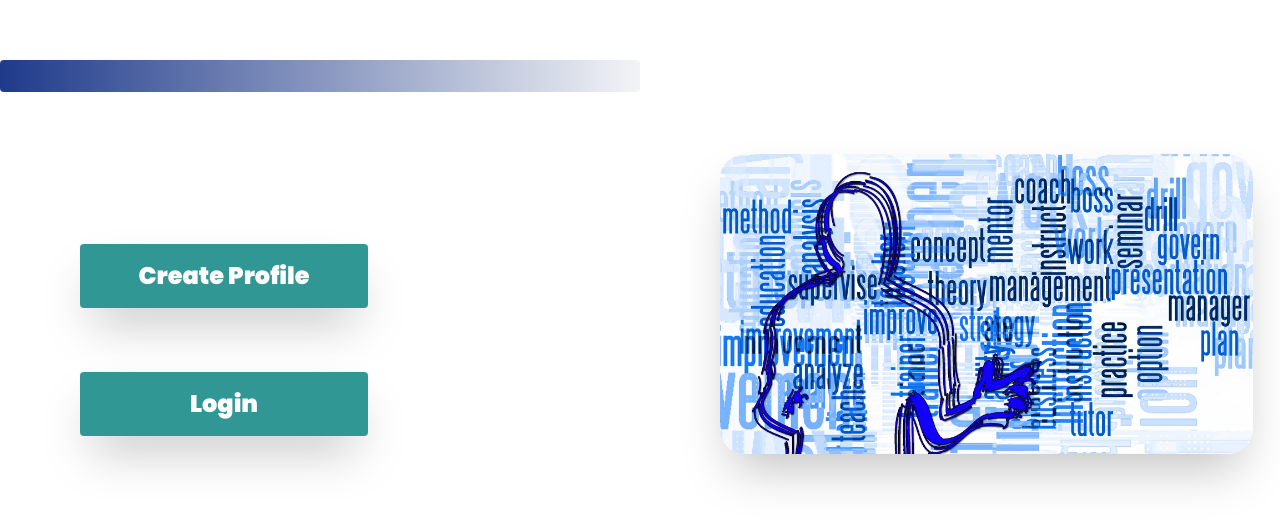
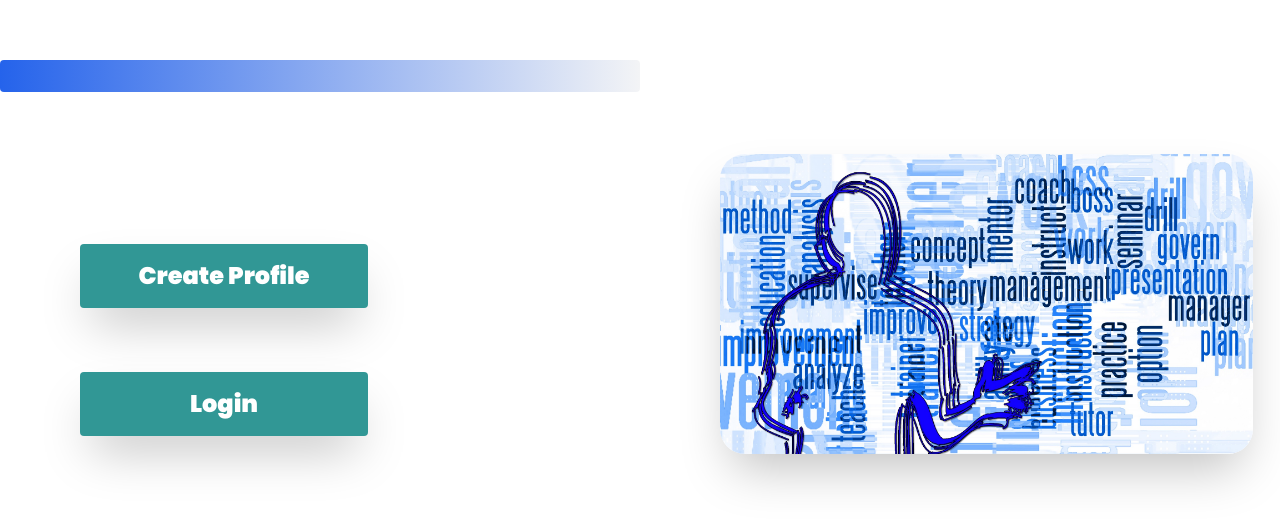
Before and after one commit to AshrafAKRahman/bridging_barriers, a Next.js app: page /LandingPage in a window 1280 px wide. Shown: the part 140-666 px from the top of the page. Built offline with nearby package versions, Linux system fonts and the light colour scheme.

Commit message:
added styling to landing page as per client instructions

```diff
--- a/pages/CreateProfileFour.jsx
+++ b/pages/CreateProfileFour.jsx
@@ -24,7 +24,7 @@ const CreateProfileFour = () => {
     <Form>
       <Header
         titleClassName="text-3xl absolute left:40 md:left-20 top-20 transform translate-x-6 translate-y-58 text-white"
-        title="Locations"
+        title="Where are you based"
       />
 
       <SubHeader
--- a/pages/Education.jsx
+++ b/pages/Education.jsx
@@ -63,7 +63,7 @@ const Education = () => {
           </div>
           <div className="mb-10">
             <label className="text-white" htmlFor="inline-name">
-              Last name
+              Sixth Form / College name
             </label>
             <input
               className="bg-gray-200 rounded py-4 px-4 text-gray-700 border border-white w-full"
--- a/pages/LandingPage.jsx
+++ b/pages/LandingPage.jsx
@@ -10,7 +10,7 @@ const Landing = () => {
         title="Welcome to the Bridging Barriers Portal"
       />
       <div className="mx-auto">
-        <hr className="mt-40 w-1/2 border-none rounded bg-gradient-to-r from-blue-900 to-gray-100 h-8" />
+        <hr className="mt-40 w-1/2 border-none rounded bg-gradient-to-r from-blue-600 to-gray-100 h-8" />
       </div>
 
       <SubHeader
--- a/pages/index.jsx
+++ b/pages/index.jsx
@@ -4,7 +4,7 @@ import Landing from "@/pages/LandingPage";
 
 const Home = () => {
   return (
-    <div className="w-full bg-blue-900 min-h-screen">
+    <div className="w-full bg-blue-600 min-h-screen">
       <Navbar />
       <Footer />
       <Landing />
```
